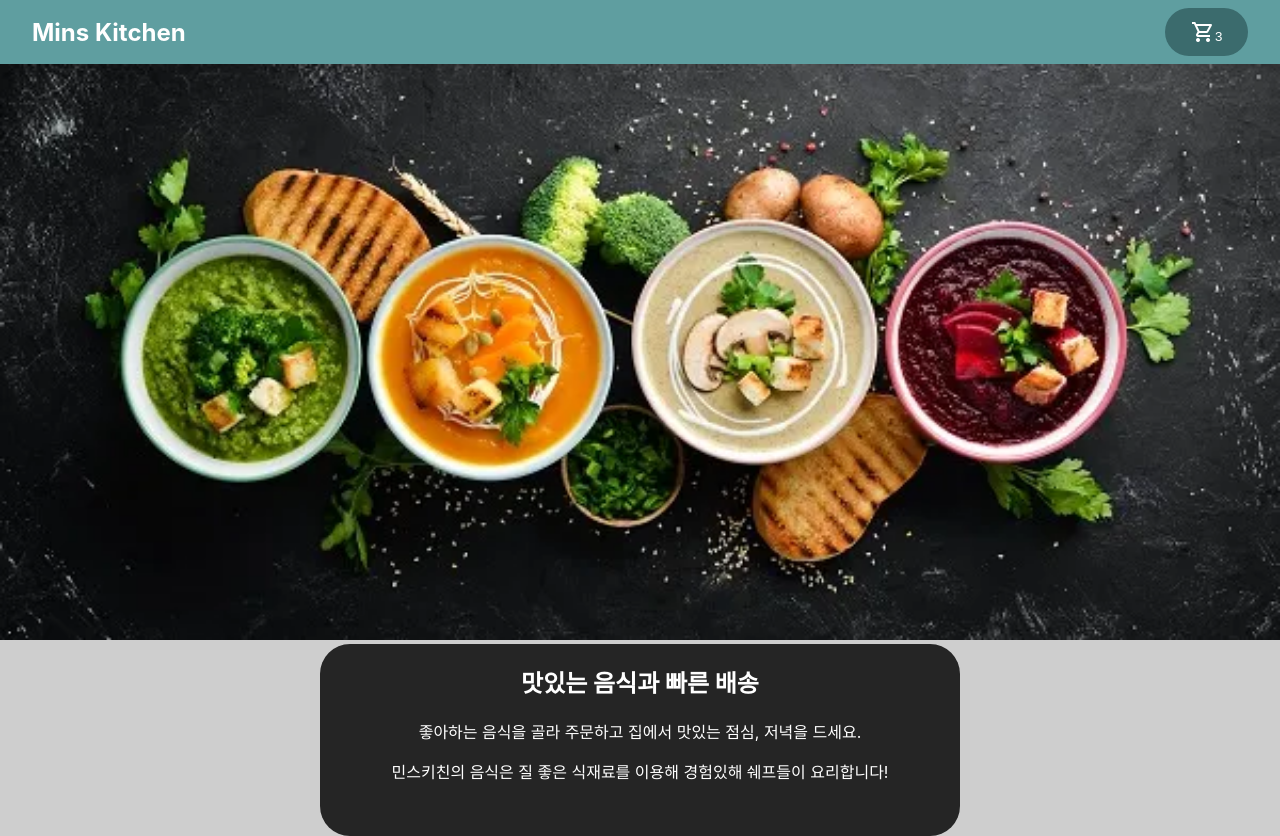
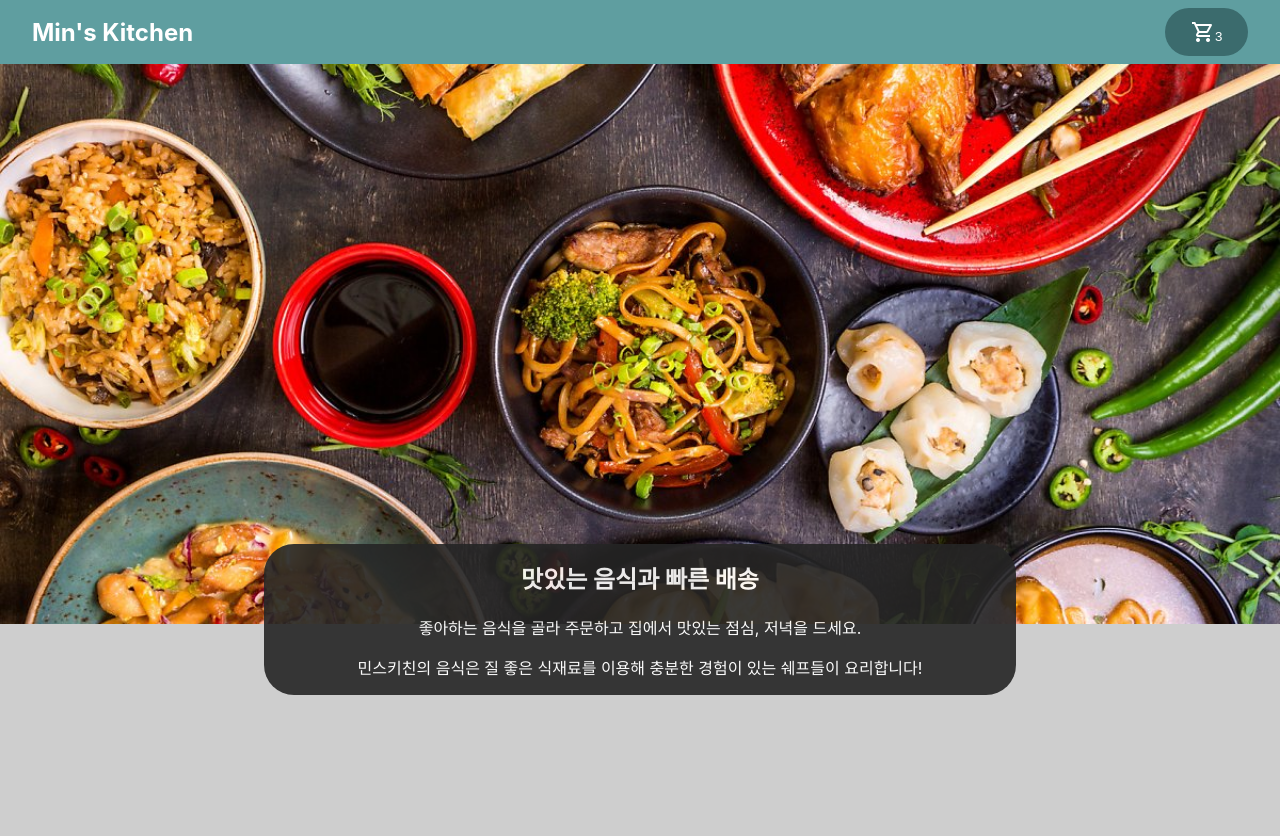
Before and after one commit to Mingyu3/order-food, a React (Create React App) app: page / in a window 1280 px wide. After the commit the page ends 800 px from the top, so only its background shows below. Built offline with nearby package versions, Linux system fonts and the light colour scheme.

Commit message:
edit some style codes

```diff
--- a/src/Components/Layout/Content.js
+++ b/src/Components/Layout/Content.js
@@ -1,14 +1,12 @@
-import React from 'react';
-import css from './Content.module.css';
+import React from "react";
+import css from "./Content.module.css";
 
 const Content = () => {
 	return (
-		<section className={css['food-summary']}>
-			<h2 className={css.title}>맛있는 음식과 빠른 배송</h2>
+		<section className={css["food-summary"]}>
+			<h2>맛있는 음식과 빠른 배송</h2>
 			<p>좋아하는 음식을 골라 주문하고 집에서 맛있는 점심, 저녁을 드세요.</p>
-			<p>
-				민스키친의 음식은 질 좋은 식재료를 이용해 경험있해 쉐프들이 요리합니다!
-			</p>
+			<p>민스키친의 음식은 질 좋은 식재료를 이용해 충분한 경험이 있는 쉐프들이 요리합니다!</p>
 		</section>
 	);
 };
--- a/src/Components/Layout/Content.module.css
+++ b/src/Components/Layout/Content.module.css
@@ -1,11 +1,21 @@
 .food-summary {
-	width: 40rem;
-	height: 12rem;
+	max-width: 45rem;
+	width: 90%;
+	max-height: 10rem;
 	text-align: center;
+	margin-top: -5rem;
 	border-radius: 30px;
 	background-color: #252525;
 	color: white;
+	opacity: 0.9;
+	padding: 1rem;
+	word-break: keep-all;
 }
 
-.title {
+.food-summary h2 {
+	margin-top: 0;
 }
+
+.food-summary p {
+	margin-bottom: 0;
+}
--- a/src/Components/Layout/Header.js
+++ b/src/Components/Layout/Header.js
@@ -1,16 +1,18 @@
-import React from 'react';
-import css from './Header.module.css';
-import Cart from '../Cart/Cart';
-import mainImage from '../../asset/food.jpg';
+import React from "react";
+import css from "./Header.module.css";
+import Cart from "../Cart/Cart";
+import MainImg from "../../asset/food.jpg";
 
 function Header() {
 	return (
 		<>
 			<header>
-				<h2 className={css.title}>Mins Kitchen</h2>
+				<h2 className={css.title}>Min&apos;s Kitchen</h2>
 				<Cart />
 			</header>
-			<img className={css['main-image']} src={mainImage} alt='main food' />
+			<div className={css["main-img"]}>
+				<img src={MainImg} alt="food" />
+			</div>
 		</>
 	);
 }
--- a/src/Components/Layout/Header.module.css
+++ b/src/Components/Layout/Header.module.css
@@ -5,13 +5,24 @@ header {
 	justify-content: space-between;
 	align-items: center;
 	padding: 0 2rem;
-}
-
-.title {
 	color: white;
 }
 
-.main-image {
+.main-img img {
 	width: 100%;
-	z-index: -1;
+	height: 100%;
+	object-fit: cover;
 }
+@media (min-width: 768px) {
+	.main-img {
+		width: 100%;
+		height: 35rem;
+	}
+}
+
+@media (max-width: 768px) {
+	.main-img {
+		width: 100%;
+		height: 25rem;
+	}
+}
```
Also changed, not shown: public/index.html (+6 -8 lines), src/App.js (+4 -4 lines), src/index.js (+5 -5 lines), src/asset/food.jpg.
